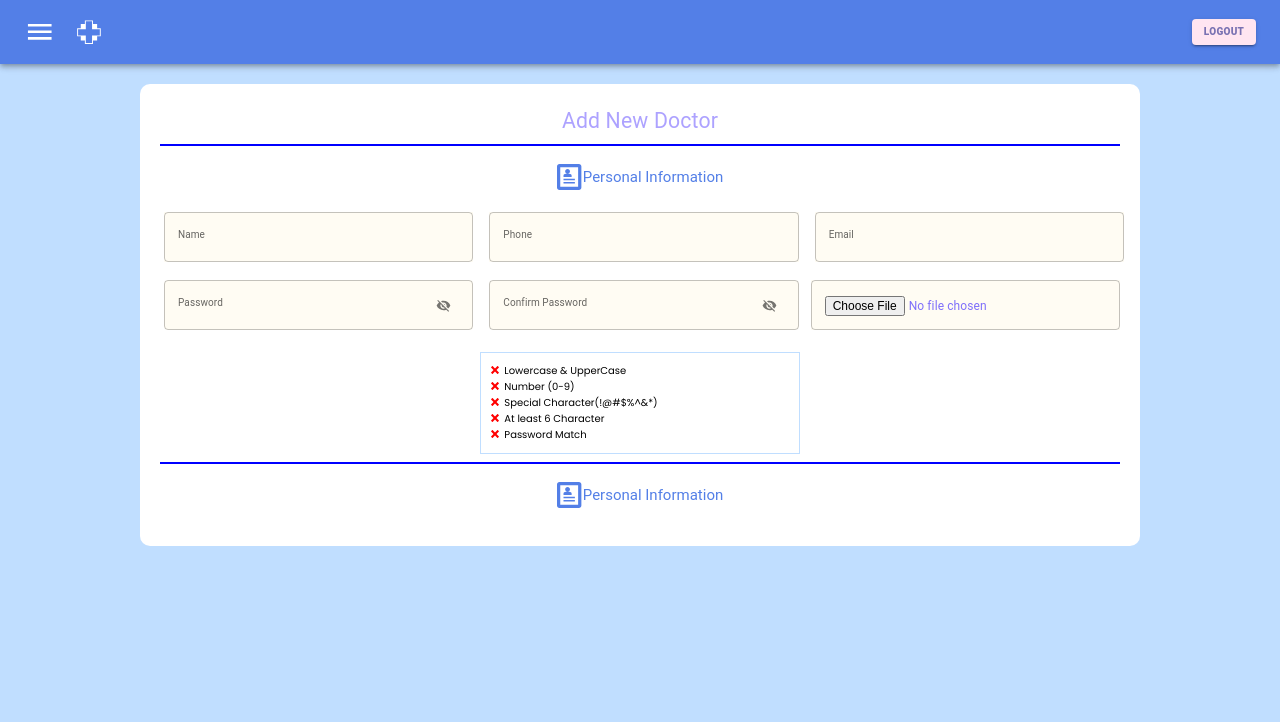
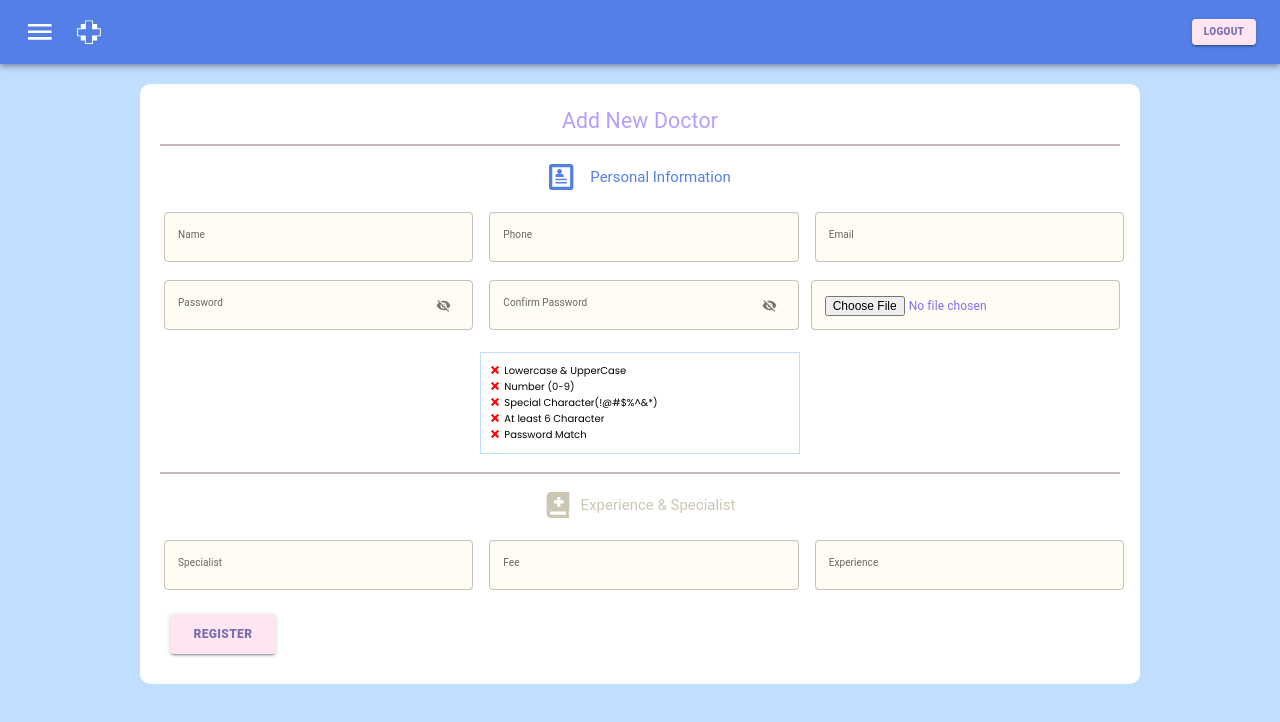
Before and after one commit to JamalHamza/hospital-portal, a React (Vite) app in the folder frontend/: page /admin/addDoctor in a window 1280 px wide. Shown: the top 722 px of the page. Built offline with nearby package versions, Linux system fonts and the light colour scheme; no server answers.

Commit message:
addDoctor Logic

```diff
--- a/frontend/src/pages/addDoctor/AddDoctor.jsx
+++ b/frontend/src/pages/addDoctor/AddDoctor.jsx
@@ -2,6 +2,7 @@ import VisibilityIcon from '@mui/icons-material/Visibility';
 import VisibilityOffIcon from '@mui/icons-material/VisibilityOff';
 import {
   Box,
+  Button,
   Grid,
   IconButton,
   InputAdornment,
@@ -10,6 +11,7 @@ import {
 } from '@mui/material';
 import { useFormik } from 'formik';
 import React, { useState } from 'react';
+import { FaBookMedical } from 'react-icons/fa';
 import { ImProfile } from 'react-icons/im';
 import * as Yup from 'yup';
 import PasswordStrength from '../../components/passwordStrength/PasswordStrength';
@@ -20,6 +22,9 @@ const initialValues = {
   phone: '',
   password: '',
   password2: '',
+  experience: '',
+  fee: '',
+  specialist: '',
 };
 
 // ! ------ Yup Validation ------------------
@@ -33,6 +38,9 @@ const validationSchema = Yup.object().shape({
   password2: Yup.string()
     .oneOf([Yup.ref('password'), null], 'Passwords must match')
     .required('Confirm Password is required'),
+  specialist: Yup.string().required('Specialist is required'),
+  fee: Yup.number().required('Fee is required'),
+  experience: Yup.number().required('Experience is required'),
 });
 
 function AddDoctor() {
@@ -99,7 +107,7 @@ function AddDoctor() {
           }}
         >
           <form onSubmit={formik.handleSubmit}>
-            <hr color='blue' />
+            <hr color='#ccb7c0' />
             <Box
               sx={{
                 display: 'felx',
@@ -114,6 +122,7 @@ function AddDoctor() {
                   display: 'flex',
                   justifyContent: 'center',
                   alignItems: 'center',
+                  gap: '1em',
                 }}
               >
                 <ImProfile fontSize={26} />
@@ -242,12 +251,15 @@ function AddDoctor() {
                 />
               </Grid>
             </Grid>
-            <Grid container sx={{ display: 'felx', justifyContent: 'center' }}>
+            <Grid
+              container
+              sx={{ display: 'felx', justifyContent: 'center', mb: '1em' }}
+            >
               <Grid item xs={12} md={4}>
                 <PasswordStrength password={password} password2={password2} />
               </Grid>
             </Grid>
-            <hr color='blue' />
+            <hr color='#ccb7c0' />
             <Box
               sx={{
                 display: 'felx',
@@ -257,17 +269,93 @@ function AddDoctor() {
               <Typography
                 variant='h5'
                 sx={{
-                  color: 'menu.main',
+                  color: 'fourth.dark',
                   p: '1.2em',
                   display: 'flex',
                   justifyContent: 'center',
                   alignItems: 'center',
+                  gap: '1rem',
                 }}
               >
-                <ImProfile fontSize={26} />
-                Personal Information
+                <FaBookMedical fontSize={26} />
+                Experience & Specialist
               </Typography>
             </Box>
+            <Grid
+              container
+              spacing={2}
+              sx={{ display: 'felx', justifyContent: 'center', mb: '1em' }}
+            >
+              <Grid item xs={12} md={4}>
+                <TextField
+                  name='specialist'
+                  label='Specialist'
+                  type='text'
+                  variant='outlined'
+                  value={formik.values.specialist}
+                  onChange={handleChange}
+                  style={{ margin: '4px', width: '100%' }}
+                  onBlur={formik.handleBlur}
+                  error={
+                    formik.touched.specialist &&
+                    Boolean(formik.errors.specialist)
+                  }
+                  helperText={
+                    formik.touched.specialist && formik.errors.specialist
+                  }
+                />
+              </Grid>
+              <Grid item xs={12} md={4}>
+                <TextField
+                  name='fee'
+                  label='Fee'
+                  variant='outlined'
+                  type='number'
+                  value={formik.values.fee}
+                  onChange={handleChange}
+                  style={{ margin: '4px', width: '100%' }}
+                  onBlur={formik.handleBlur}
+                  error={formik.touched.fee && Boolean(formik.errors.fee)}
+                  helperText={formik.touched.fee && formik.errors.fee}
+                />
+              </Grid>
+              <Grid item xs={12} md={4}>
+                <TextField
+                  name='experience'
+                  label='Experience'
+                  variant='outlined'
+                  type='email'
+                  value={formik.values.experience}
+                  onChange={handleChange}
+                  style={{ margin: '4px', width: '100%' }}
+                  onBlur={formik.handleBlur}
+                  error={
+                    formik.touched.experience &&
+                    Boolean(formik.errors.experience)
+                  }
+                  helperText={
+                    formik.touched.experience && formik.errors.experience
+                  }
+                />
+              </Grid>
+            </Grid>
+            <Button
+              type='submit'
+              variant='contained'
+              sx={{
+                bgcolor: 'third.main',
+                margin: '0.8em',
+                padding: '0.8em 2em',
+                fontWeight: 800,
+                fontSize: '1.2rem',
+                color: 'primary.dark',
+                '&:hover': {
+                  background: '#ccb7c0',
+                },
+              }}
+            >
+              Register
+            </Button>
           </form>
         </Box>
       </Box>
```
